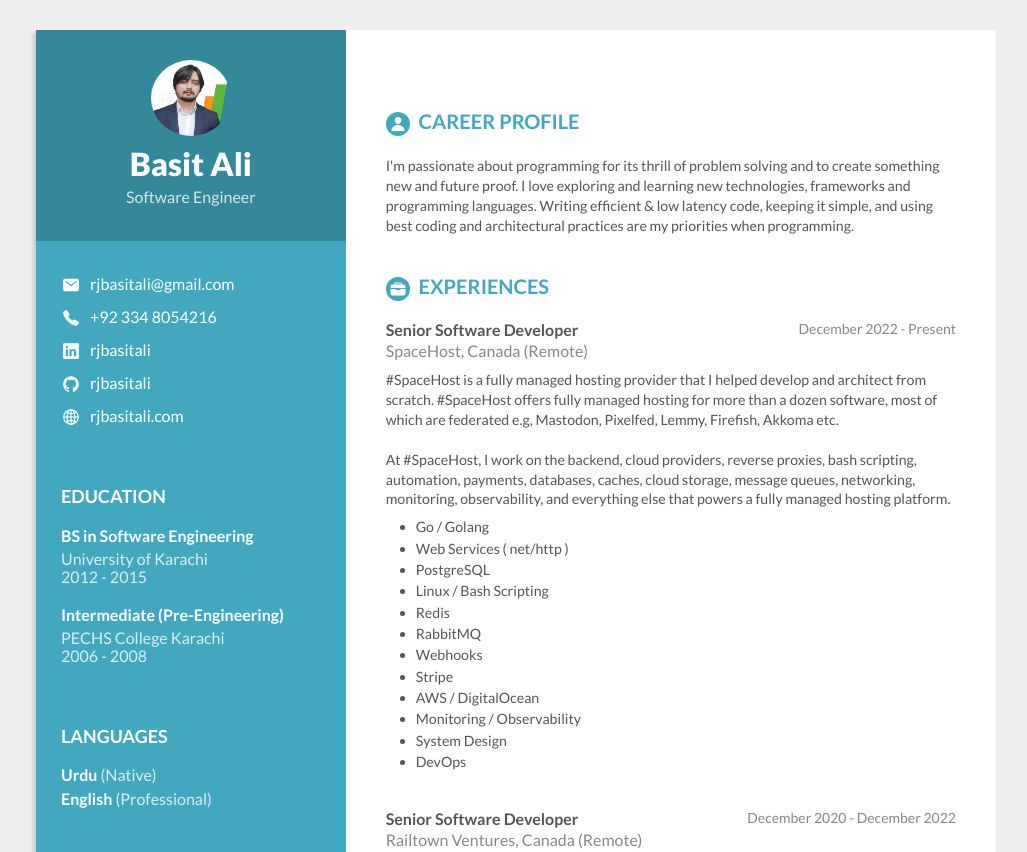
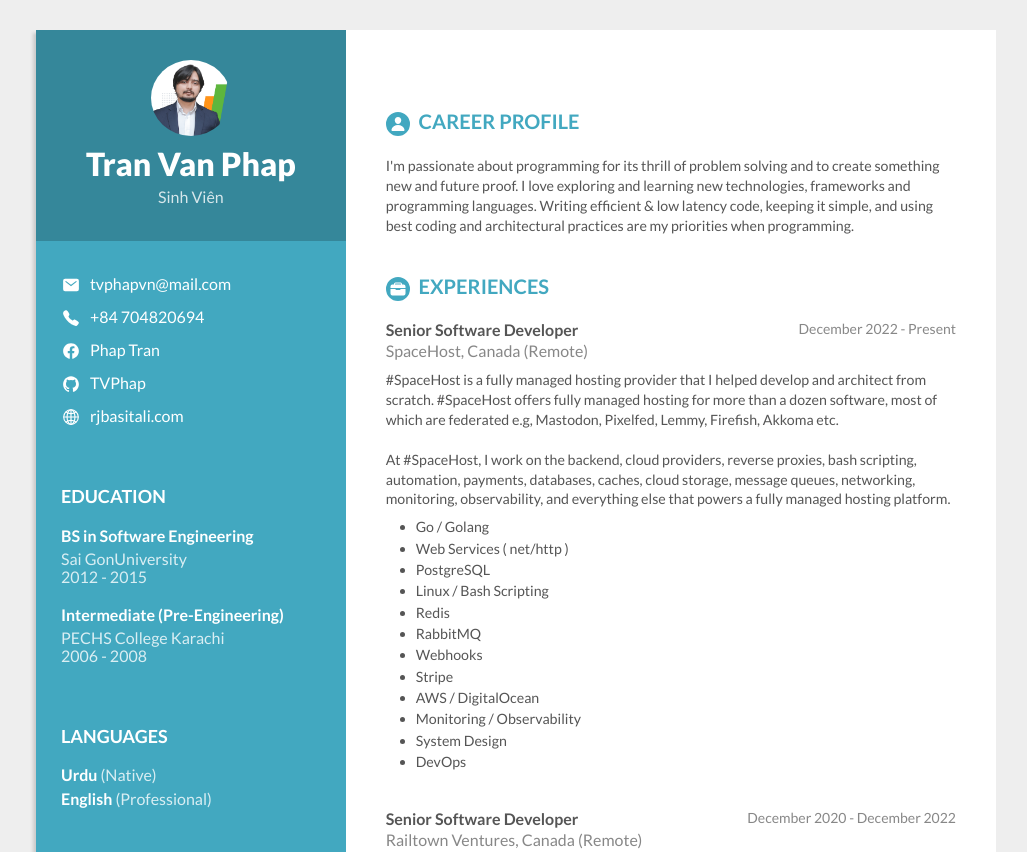
Before and after one commit to TVPhap/donotstopphap.github.io, a plain HTML site: page index.html in a window 1280 px wide. Shown: the top 852 px of the page, without its empty margins (124-1151 px from the left). Drawn offline with nearby package versions, Linux system fonts and the light colour scheme.

Commit message:
Update index.html
Signed-off-by: TVPhap <phaptran.14022020@gmail.com>

```diff
--- a/index.html
+++ b/index.html
@@ -16,7 +16,7 @@
         <link rel="shortcut icon" href="/resources/favicons/favicon.ico">
         <meta name="msapplication-TileColor" content="#da532c">
         <meta name="msapplication-config" content="/resources/favicons/browserconfig.xml">
-        <meta name="theme-color" content="#ffffff">
+        <meta name="theme-color" content="#FFFF00">
     </head>
     <body>
         <div class="row">
@@ -24,25 +24,25 @@
             <div class="col span-1-of-3 personal">
                 <div class="personal-header">
                     <img src="resources/img/profile_pic2.png" alt="Profile picture">
-                    <h1>Basit Ali</h1>
-                    <p>Software Engineer</p>
+                    <h1>Tran Van Phap</h1>
+                    <p>Sinh Viên</p>
                 </div>
                 <div class="personal-details">
                     <div class="personal-info">
                         <ion-icon name="mail"></ion-icon>
-                        <a href="mailto:rjbasitali@gmail.com" target="_blank">rjbasitali@gmail.com</a>
+                        <a href="mailto:rjbasitali@gmail.com" target="_blank">tvphapvn@mail.com</a>
                     </div>
                     <div class="personal-info">
                         <ion-icon name="call"></ion-icon>
-                        <a href="tel:0923348054216" target="_blank">+92 334 8054216</a>
+                        <a href="tel:0923348054216" target="_blank">+84 704820694</a>
                     </div>
                     <div class="personal-info">
-                        <ion-icon name="logo-linkedin"></ion-icon>
-                        <a href="https://www.linkedin.com/in/rjbasitali/" target="_blank">rjbasitali</a>
+                        <ion-icon name="logo-facebook"></ion-icon>
+                        <a href="https://www.facebook.com/Phap1st/" target="_blank">Phap Tran</a>
                     </div>
                     <div class="personal-info">
                         <ion-icon name="logo-github"></ion-icon>
-                        <a href="https://github.com/rjbasitali" target="_blank">rjbasitali</a>
+                        <a href="https://github.com/rjbasitali" target="_blank">TVPhap</a>
                     </div>
                     <div class="personal-info">
                         <ion-icon name="globe-outline"></ion-icon>
@@ -52,7 +52,7 @@
                     <h3>Education</h3>
                     <div class="personal-ed">
                         <p class="personal-ed-bold">BS in Software Engineering</p>
-                        <p class="personal-ed-light">University of Karachi<br>2012 - 2015</p>
+                        <p class="personal-ed-light">Sai GonUniversity <br>2012 - 2015</p>
                     </div>
                     <div class="personal-ed">
                         <p class="personal-ed-bold">Intermediate (Pre-Engineering)</p>
```
